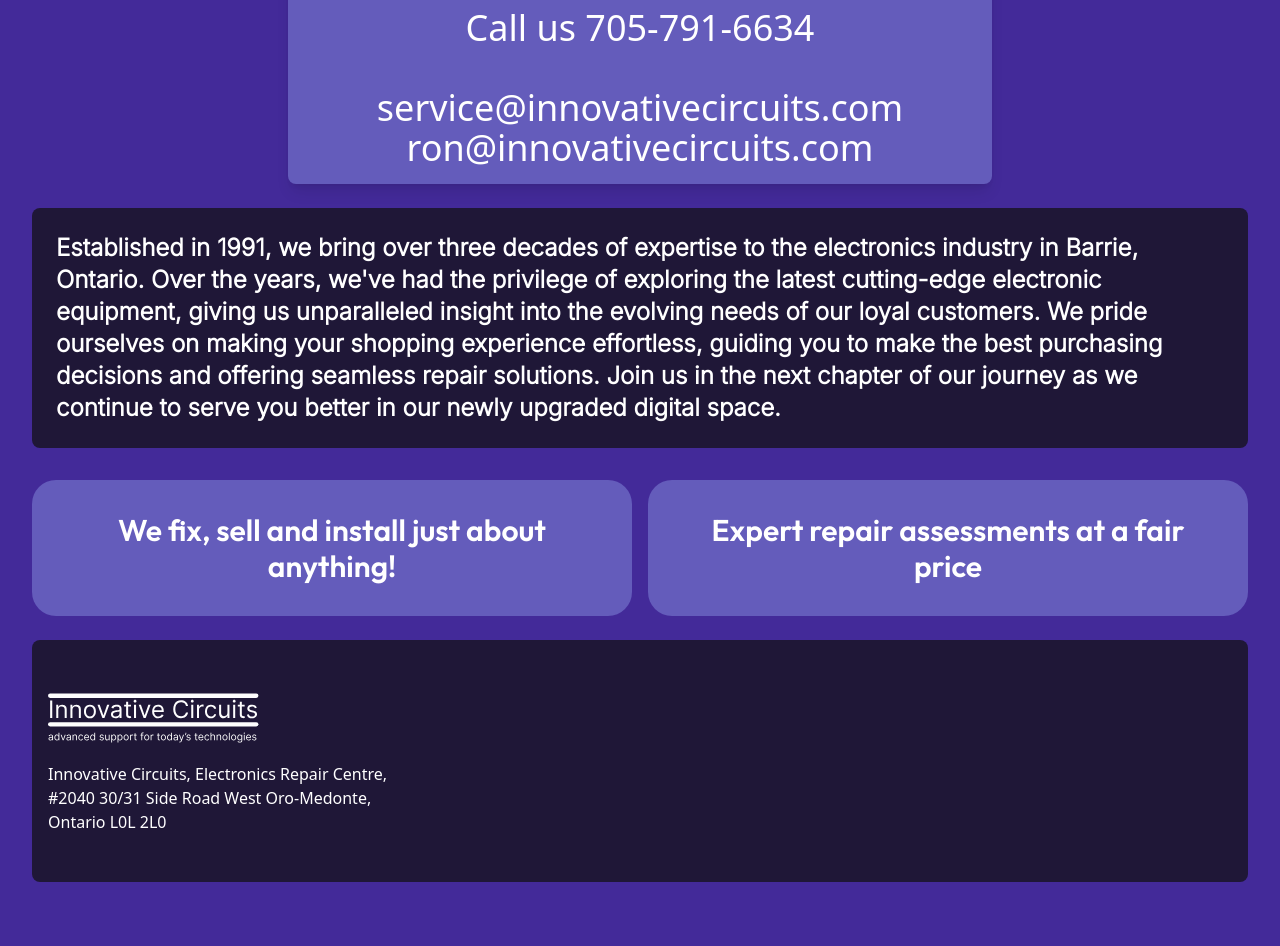
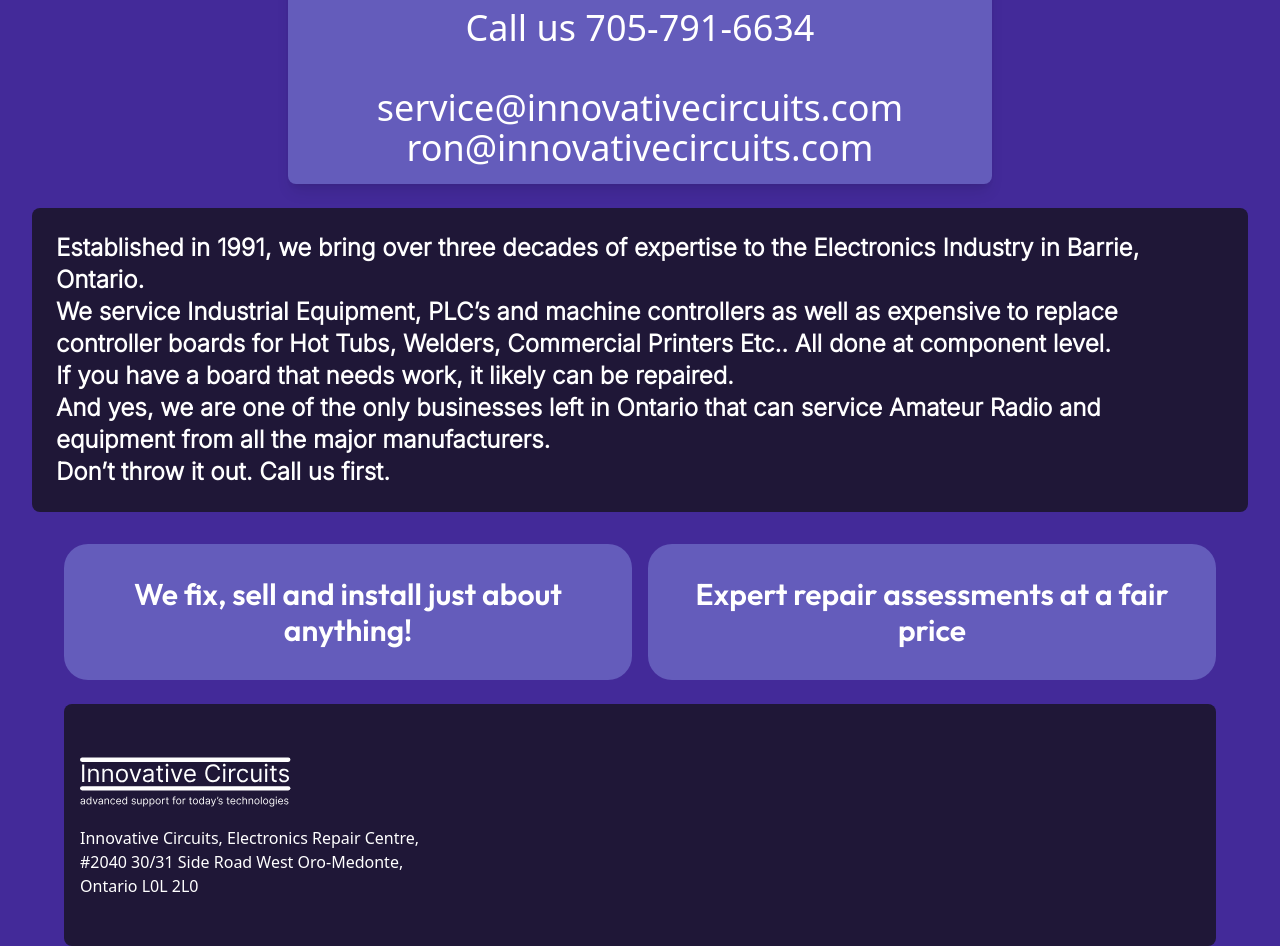
Before and after one commit to lucifer/innovativecircuits, a website built with Vite: page contact.html in a window 1280 px wide. Shown: the part 871-1817 px from the top of the page. Before the commit the page ends 1753 px from the top, so only its background shows below. Built offline with nearby package versions, Linux system fonts and the light colour scheme.

Commit message:
Add Rons changes from Word document

```diff
--- a/contact.html
+++ b/contact.html
@@ -159,10 +159,22 @@
       <div class="container mx-auto mt-6 max-w-7xl px-4 sm:px-6 lg:px-8">
         <div class="mt-6 h-auto w-full rounded-lg bg-[1f1737] p-6">
           <p class="font-Inter text-lg font-bold md:text-2xl">
-            Established in 1991, we bring over three decades of expertise to the electronics industry in Barrie, Ontario. Over the years, we've had the privilege of exploring the latest cutting-edge electronic equipment, giving us unparalleled insight into the evolving needs of our loyal customers. We pride ourselves on making your shopping experience effortless, guiding you to make the best purchasing decisions and offering seamless repair solutions. Join us in the next chapter of our journey as we continue to serve you better in our newly upgraded digital space.
+            Established in 1991, we bring over three decades of expertise to the
+            Electronics Industry in Barrie, Ontario.
+            <br />
+            We service Industrial Equipment, PLC’s and machine controllers as
+            well as expensive to replace controller boards for Hot Tubs,
+            Welders, Commercial Printers Etc.. All done at component level.
+            <br />
+            If you have a board that needs work, it likely can be repaired.
+            <br />
+            And yes, we are one of the only businesses left in Ontario that can
+            service Amateur Radio and equipment from all the major
+            manufacturers.
+            <br />
+            Don’t throw it out. Call us first.
           </p>
         </div>
-      </div>
 
       <div class="container mx-auto mt-6 px-4 sm:px-6 lg:px-8">
         <div class="mt-8">
--- a/package.json
+++ b/package.json
@@ -14,8 +14,6 @@
     "@tailwindcss/forms": "^0.5.3",
     "autoprefixer": "^10.4.14",
     "postcss": "^8.4.23",
-    "prettier": "^2.8.8",
-    "prettier-plugin-tailwindcss": "^0.2.8",
     "tailwindcss": "^3.3.2",
     "vite": "^4.3.5"
   }
```
Also changed, not shown: forSale.html (+34 -9 lines), index.html (+50 -21 lines), news.html (+28 -10 lines), services.html (+15 -1 lines), 1 other file.
